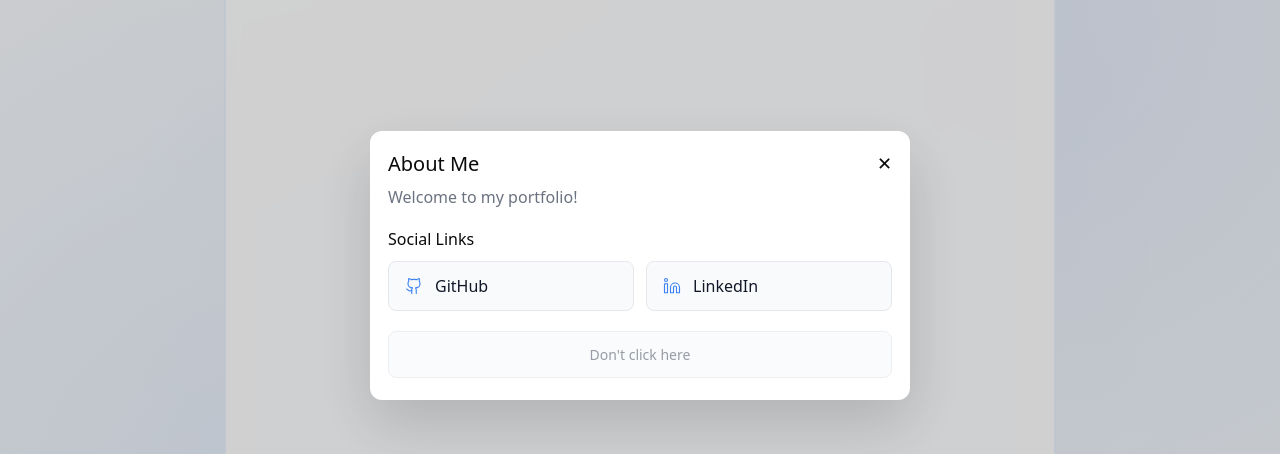
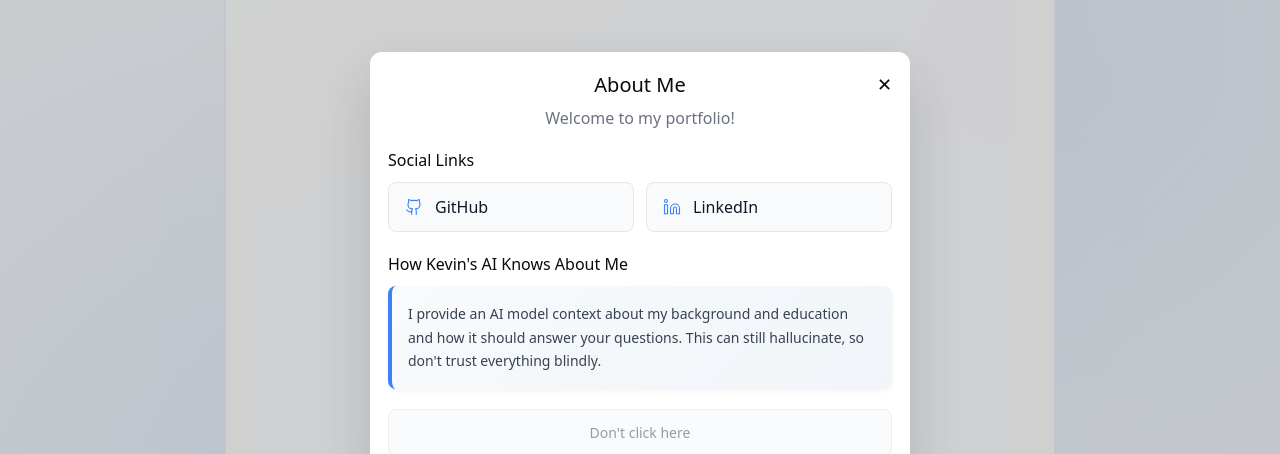
Before and after one commit to kdm-kev-NTNU/AboutMe, a Vue app in the folder frontend/homepage/: page /chat in a window 1280 px wide. Both pictures are taken after a click on the button "Open info". Shown: the part 135-589 px from the top of the page. Built offline with nearby package versions, Linux system fonts and the light colour scheme.

Commit message:
update text structure to distinguish text more

```diff
--- a/frontend/homepage/src/components/InfoSheet.vue
+++ b/frontend/homepage/src/components/InfoSheet.vue
@@ -37,6 +37,12 @@ function toggle() {
           <span>{{ language === 'en' ? 'LinkedIn' : 'LinkedIn' }}</span>
         </a>
       </div>
+
+      <h3 class="section">{{ language === 'en' ? "How Kevin's AI Knows About Me" : 'Hvordan Kevin sin AI vet om meg' }}</h3>
+      <p class="text">{{ language === 'en'
+        ? "I provide an AI model context about my background and education and how it should answer your questions. This can still hallucinate, so don't trust everything blindly."
+        : 'Jeg gir en AI-modell kontekst om min bakgrunn og utdanning og hvordan den skal svare på spørsmål. Den kan fortsatt hallusinere, så ikke stol blindt på alt.'
+      }}</p>
 
       <div class="button-section">
         <button class="dont-click-button" disabled>
@@ -94,10 +100,21 @@ function toggle() {
   box-shadow: 0 24px 60px rgba(0,0,0,.15);
   padding: 18px 18px 22px;
 }
-.sheet-header { display: flex; align-items: center; justify-content: space-between; }
+.sheet-header { display: flex; align-items: center; justify-content: center; position: relative; }
 .title { margin: 0; font-size: 20px; }
-.close { border: none; background: transparent; cursor: pointer; font-size: 18px; }
-.sub { color: #6b7280; margin: 6px 0 16px; }
+.close {
+  position: absolute;
+  right: 0;
+  border: none;
+  background: transparent;
+  cursor: pointer;
+  font-size: 18px;
+}
+.sub {
+  color: #6b7280;
+  margin: 6px 0 16px;
+  text-align: center;
+}
 .section { margin: 18px 0 10px; font-size: 16px; }
 .social-links { display: flex; flex-direction: row; gap: 12px; margin-bottom: 20px; }
 .social-link {
@@ -139,6 +156,17 @@ function toggle() {
   color: #3b82f6;
   stroke-width: 1.5;
 }
+.text {
+  color: #374151;
+  line-height: 1.7;
+  margin: 0 0 20px 0;
+  padding: 16px;
+  background: linear-gradient(135deg, #f8fafc 0%, #f1f5f9 100%);
+  border-radius: 8px;
+  border-left: 4px solid #3b82f6;
+  font-size: 14px;
+  box-shadow: 0 2px 4px rgba(0, 0, 0, 0.05);
+}
 .button-section { margin-top: 20px; }
 .dont-click-button {
   width: 100%;
```
